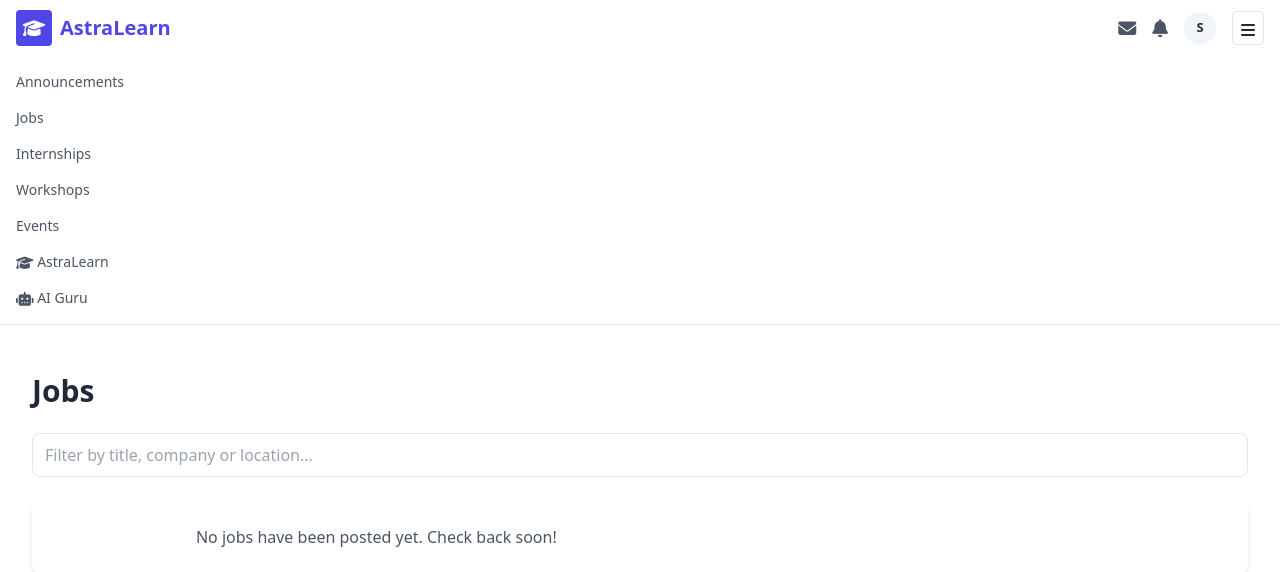
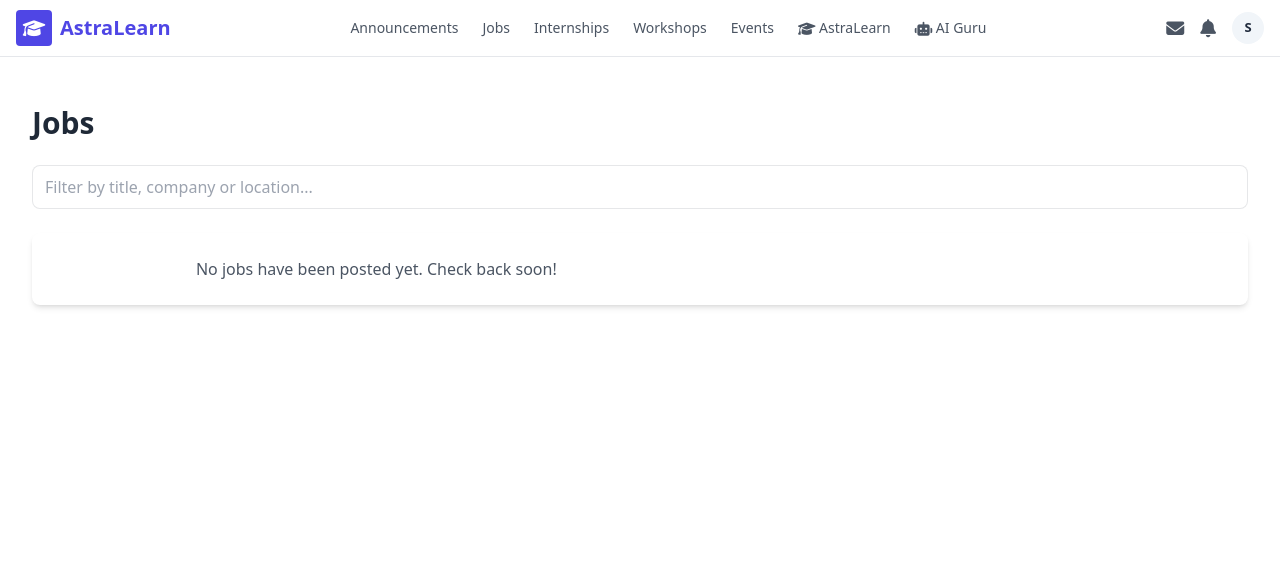
Before and after one commit to ayushjaiswal21/astra_monorepo, a Flask app: page /jobs in a window 1280 px wide. Shown: the top 572 px of the page. Run offline with Flask 3, Linux system fonts and the light colour scheme; the visitor is signed in with stand-in values (Sample User, id 1); data that the repository does not hold is empty.

Commit message:
Fix header: desktop nav links invisible, hamburger stuck visible on desktop
This app's purged tailwind-built.css has zero lg:* rules at all, so the
header rewrite's hidden/lg:flex desktop nav never actually showed, the
mobile-only hamburger toggle's lg:hidden never hid it on desktop, and
reusing .nav-collapse (which has its own !important rule forcing it visible
from 992px up) for the new mobile-only links panel made that panel stay
visible on desktop too - all three compounding into the reported "links are
just stacked down the page, header broken" look. Gave the mobile panel its
own class (.mobile-nav-panel, hidden by default, no forced-visible override)
and polyfilled the handful of lg: classes this header actually uses, pinned
to Tailwind's real 1024px breakpoint. Verified live: desktop nav links show
in a row, hamburger is hidden, and the mobile panel stays hidden until
toggled.

Co-Authored-By: Claude Sonnet 5 <noreply@anthropic.com>

```diff
--- a/asta_authentication/static/css/enhancements.css
+++ b/asta_authentication/static/css/enhancements.css
@@ -270,6 +270,24 @@ i.fas, i.far, i.fab, svg.icon {
 .nav-collapse.show { display: block; }
 @media (min-width: 992px) {
   .nav-collapse { display: flex !important; width: auto; }
+}
+
+/* layout.html's header: a mobile-only links panel, opposite of .nav-collapse
+   above (hidden from lg up, not forced visible) - toggled the same way via
+   site-chrome.js's [data-collapse-toggle], just with its own visibility rule
+   since .nav-collapse's "always visible at lg+" is wrong for this one. */
+.mobile-nav-panel { display: none; width: 100%; }
+.mobile-nav-panel.show { display: block; }
+
+/* This app's purged tailwind-built.css has zero `lg:*` rules at all (same
+   class of bug fixed in astra's base.html) - the desktop nav row, the
+   mobile-only hamburger toggle, and this panel's own `lg:hidden` were all
+   silently no-ops. Polyfill the handful actually used, pinned to Tailwind's
+   real `lg` breakpoint (1024px). */
+@media (min-width: 1024px) {
+  .lg\:hidden { display: none; }
+  .lg\:flex { display: flex; }
+  .lg\:items-center { align-items: center; }
 }
 
 /* ============================================================
--- a/asta_authentication/templates/layout.html
+++ b/asta_authentication/templates/layout.html
@@ -83,7 +83,7 @@
                 </div>
             </div>
 
-            <div class="nav-collapse lg:hidden" id="navbarNav">
+            <div class="mobile-nav-panel" id="navbarNav">
                 <ul class="flex flex-col py-2">
                     <li><a class="block py-2 text-sm font-medium text-gray-600 hover:text-gray-900" href="{{ url_for('main.announcements') }}">Announcements</a></li>
                     <li><a class="block py-2 text-sm font-medium text-gray-600 hover:text-gray-900" href="{{ url_for('main.jobs') }}">Jobs</a></li>
```
